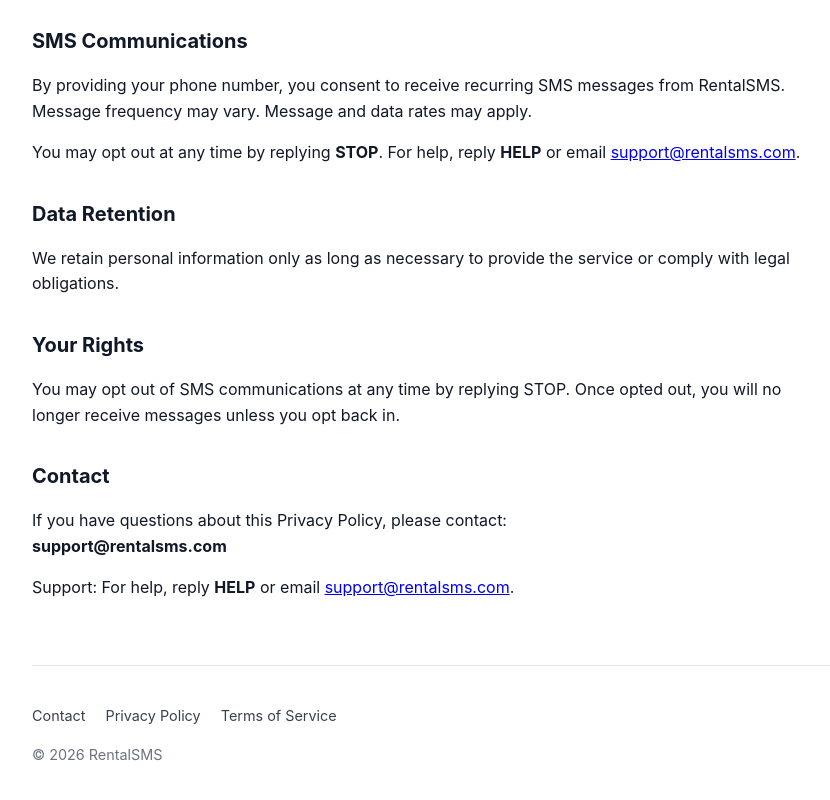
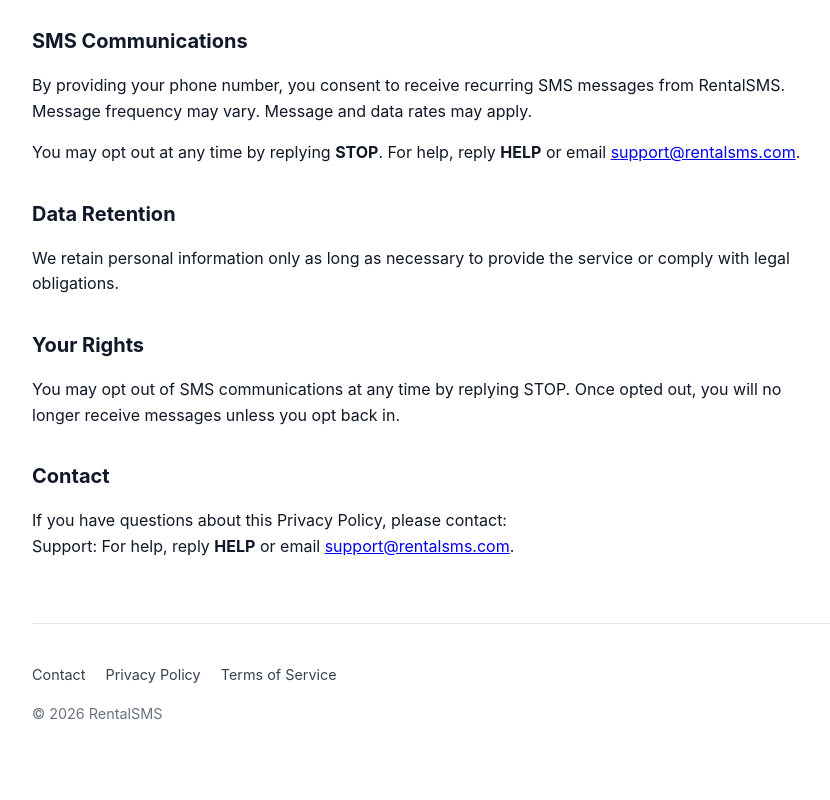
Before and after one commit to kevinbrowndc/sms-rentals-frontend, a plain HTML site: page privacy.html in a window 1280 px wide. Shown: the part 622-1422 px from the top of the page, without its empty margins (208-1038 px from the left). After the commit the page ends 1387 px from the top, so only its background shows below. Drawn offline with Linux system fonts and the light colour scheme.

Commit message:
Remove email display from privacy policy
Removed direct email display for privacy reasons.

```diff
--- a/privacy.html
+++ b/privacy.html
@@ -115,10 +115,7 @@
   <p>
     If you have questions about this Privacy Policy, please contact:
     <br />
-    <strong>support@rentalsms.com</strong>
-  </p>
 
-      <p>
         Support: For help, reply <strong>HELP</strong> or email
         <a href="mailto:support@rentalsms.com">support@rentalsms.com</a>.
       </p>
```
